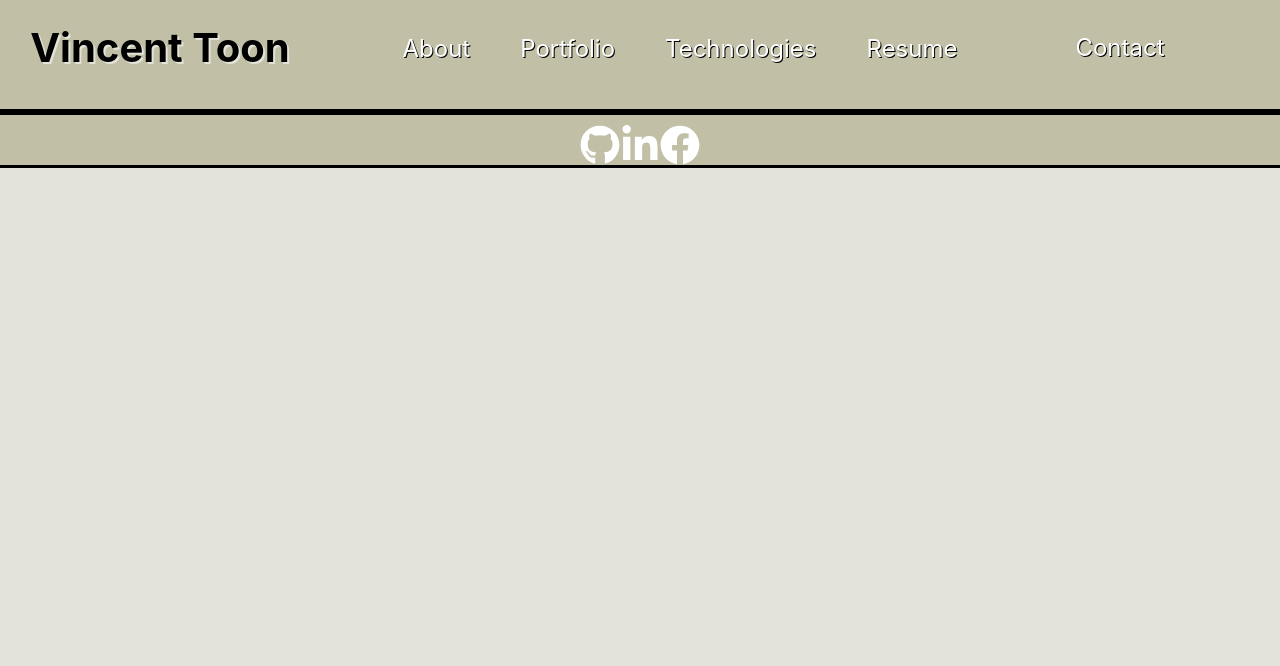
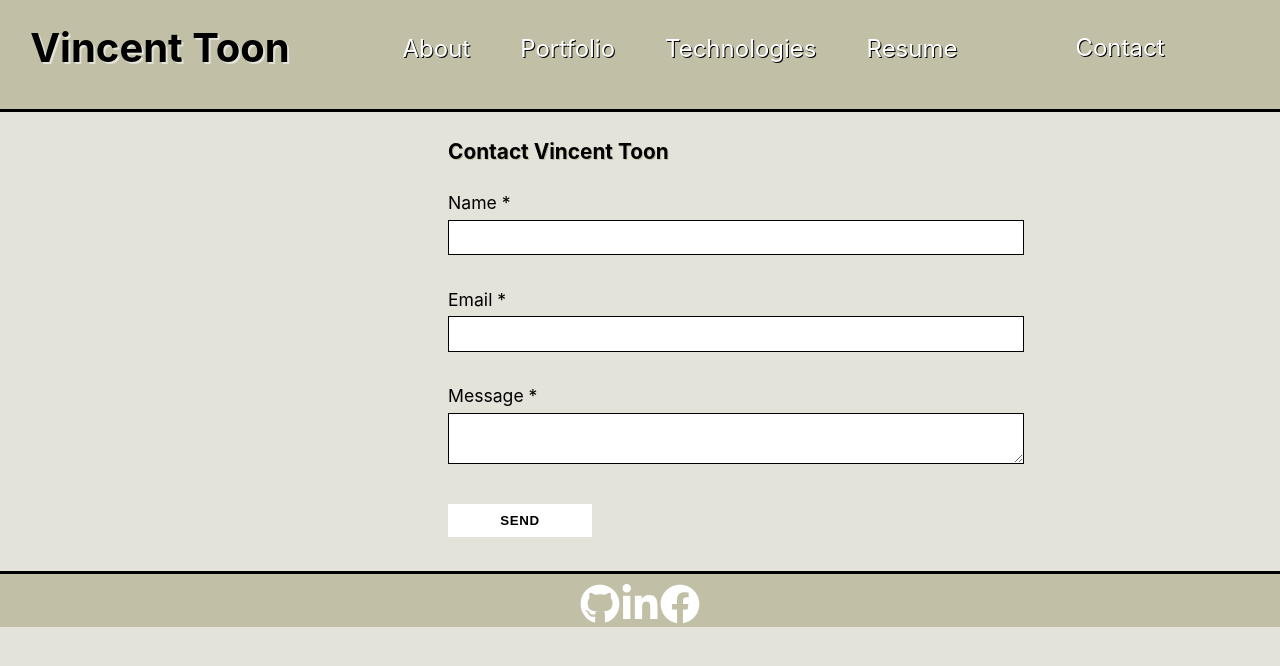
Before and after one commit to Vincenttoon/vincent-toon-portfolio, a React (Create React App) app: page /contact in a window 1280 px wide. Shown: the top 666 px of the page. Built offline with nearby package versions, Linux system fonts and the light colour scheme.

Commit message:
contact base files added

```diff
--- a/src/App.js
+++ b/src/App.js
@@ -8,6 +8,7 @@ import Home from './pages/Home';
 import Portfolio from './pages/Portfolio';
 import Technologies from "./pages/Technologies";
 import Resume from "./pages/Resume";
+import Contact from './pages/Contact';
 
 const App = () => {
   return (
@@ -20,6 +21,7 @@ const App = () => {
             <Route path="/portfolio" element={<Portfolio />}/>
             <Route path="/technologies" element={<Technologies />}/>
             <Route path="/resume" element={<Resume />}/>
+            <Route path="/contact" element={<Contact />}/>
           </Routes>
         </div>
         <FooterComponent />
--- a/src/index.css
+++ b/src/index.css
@@ -527,6 +527,100 @@ a nav-link:hover {
   margin: 0.5rem 0;
   opacity: 0.8;
 }
+
+/* !=== START CONTACT CSS ===! */
+
+.form-container {
+  display: flex;
+  margin: 0 auto;
+  justify-content: space-evenly;
+  width: 90%;
+}
+
+.contact-title {
+  font-size: 1.3em;
+  text-shadow: 1px 1px var(--secondary);
+}
+
+.form-img-container {
+  max-width: 45%;
+}
+
+.form-img-container img {
+  width: 100%;
+}
+
+.email-form {
+  min-width: 50%;
+  display: flex;
+  flex-direction: column;
+}
+
+.email-message{
+  display: flex;
+  align-items: center;
+  transition: all 0.5s ease-in-out;
+}
+
+.email-checkmark{
+  margin-right: 0.2rem;
+  color: var(--fourth);
+}
+
+.email-error{
+  color: red;
+  margin-right: 0.2rem;
+}
+
+@keyframes fade-in-text {
+  from {
+      opacity: 0;
+      transform: translateY(10px);
+  }
+
+  to {
+      opacity: 1;
+      transform: translateY(0);
+  }
+}
+
+.fade {
+  animation: fade-in-text 0.2s ease-in;
+}
+
+form {
+  display: flex;
+  flex-direction: column;
+}
+
+form input, textarea {
+  margin: 0.5em 0 2.5em;
+  padding: 0.7em;
+  background-color: var(--white);
+  border: solid 1px var(--black);
+}
+
+form label {
+  font-size: 1.1em;
+}
+
+.contact-btn{
+  background-color: #fff;
+  border: 2px solid var(--accent-color);
+  color: var(--accent-color);
+  width: 25%;
+  font-weight: bold;
+  letter-spacing: 0.05em;
+}
+
+.contact-btn:hover {
+  background-color: var(--third);
+  cursor: pointer;
+  color: #fff;
+}
+
+/* !=== END CONTACT CSS ===! */
+
 /* !=== START FOOTER CSS ===! */
 
 .footer-div {
@@ -539,7 +633,6 @@ a nav-link:hover {
   color: var(--black);
   background-color: var(--secondary);
   border-top: solid;
-  border-bottom: solid;
   border-color: var(--black);
 }
 
--- a/src/pages/Contact/index.js
+++ b/src/pages/Contact/index.js
@@ -0,0 +1,88 @@
+import { React, useRef, useState } from "react";
+import emailjs from "@emailjs/browser";
+
+import CheckIcon from "@mui/icons-material/Check";
+import ErrorOutlineIcon from "@mui/icons-material/ErrorOutline";
+
+const Contact = () => {
+    const [emailSent, setEmailSent] = useState(false);
+  const [emailError, setEmailError] = useState(false);
+  const form = useRef();
+  const resetForm = () => {
+    form.current.reset();
+  };
+
+  const emailRegex = /^\w+([.-]?\w+)*@\w+([.-]?\w+)*(\.\w{2,3})+$/;
+  const validateEmail = (email) => {
+    if (!emailRegex.test(email)) {
+      setEmailError(true);
+      return false;
+    }
+    setEmailError(false);
+    return true;
+  };
+
+  const sendEmail = (e) => {
+    e.preventDefault();
+    const email = form.current.elements.user_email.value;
+    if (!validateEmail(email)) return;
+    emailjs
+      .sendForm(
+        process.env.REACT_APP_SERVICE_ID,
+        process.env.REACT_APP_TEMPLATE_ID,
+        form.current,
+        process.env.REACT_APP_PUBLIC_KEY
+      )
+      .then(
+        (result) => {
+          console.log(result.text);
+          resetForm();
+          setEmailSent(true);
+          setTimeout(() => {
+            setEmailSent(false);
+          }, 5000);
+        },
+        (error) => {
+          console.log(error.text);
+        }
+      );
+  };
+
+  return (
+    <div className="form-container">
+      <div className="form-img-container">
+        {/* <img src={JakeStudio} alt="Jake Wilson using the printing press"></img> */}
+      </div>
+      <div className="email-form">
+        <h4 className="contact-title"> Contact Vincent Toon </h4>
+        <form
+          ref={form}
+          onSubmit={(e) => {
+            sendEmail(e);
+          }}
+        >
+          <label>Name *</label>
+          <input type="text" name="user_name" required />
+          <label>Email *</label>
+          <input type="email" name="user_email" required />
+          <label>Message *</label>
+          <textarea name="message" required />
+          <input type="submit" value="SEND" className="contact-btn" />
+        </form>
+        {emailError && (
+          <div className="email-message fade">
+            <ErrorOutlineIcon className="email-error" /> Please enter a valid
+            email address.
+          </div>
+        )}
+        {emailSent && (
+          <div className="email-message fade">
+            <CheckIcon className="email-checkmark" /> Email sent!
+          </div>
+        )}
+      </div>
+    </div>
+  );
+};
+
+export default Contact;
```
Also changed, not shown: src/components/Contact/index.js (deleted).
